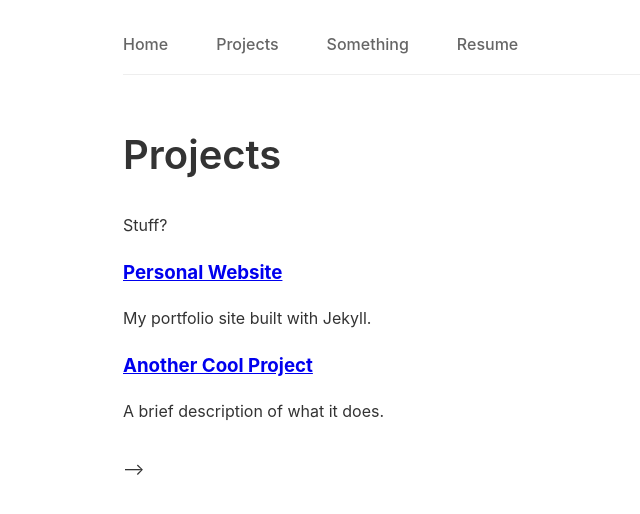
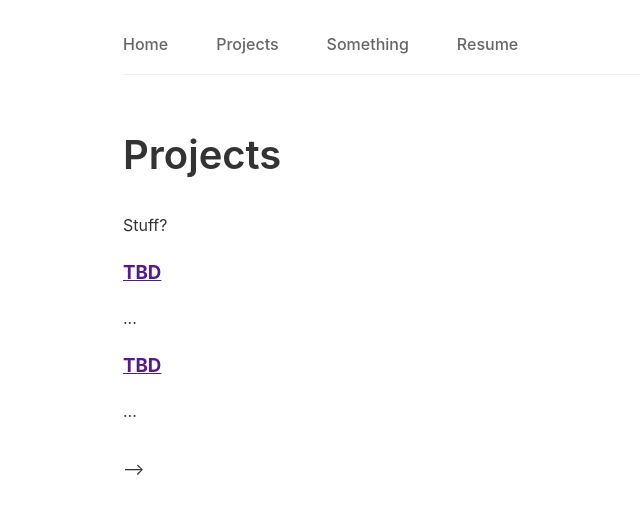
Before and after one commit to papyane/papyane.github.io, a Jekyll site: the page built from projects.md, in a window 1280 px wide. Shown: the top 514 px of the page, without its empty margins (117-757 px from the left). Built offline with Jekyll 4.4.1, drawn with Linux system fonts in a browser that asks for light colours.

Commit message:
Update projects.yml

```diff
--- a/_data/projects.yml
+++ b/_data/projects.yml
@@ -1,7 +1,7 @@
-- title: Personal Website
-  description: My portfolio site built with Jekyll.
-  link: https://github.com/papyane/papyane.github.io
+- title: TBD
+  date: Date TBD
+  description: ...
 
-- title: Another Cool Project
-  description: A brief description of what it does.
-  link: https://github.com/papyane/other-project
+- title: TBD
+  date: Date TBD
+  description: ...
```
